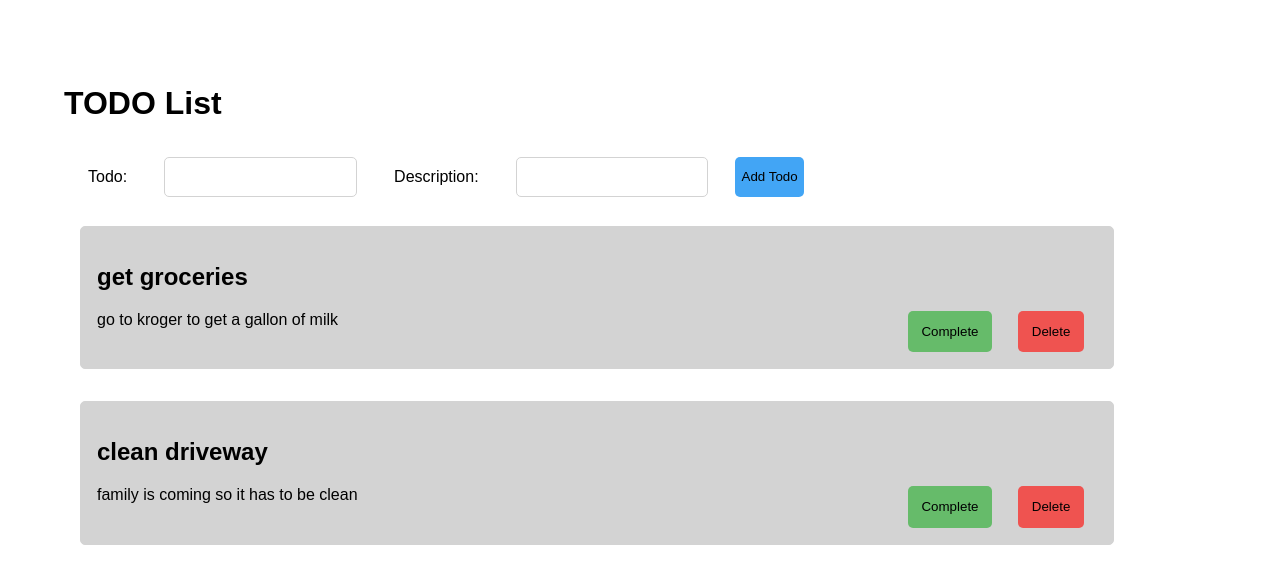
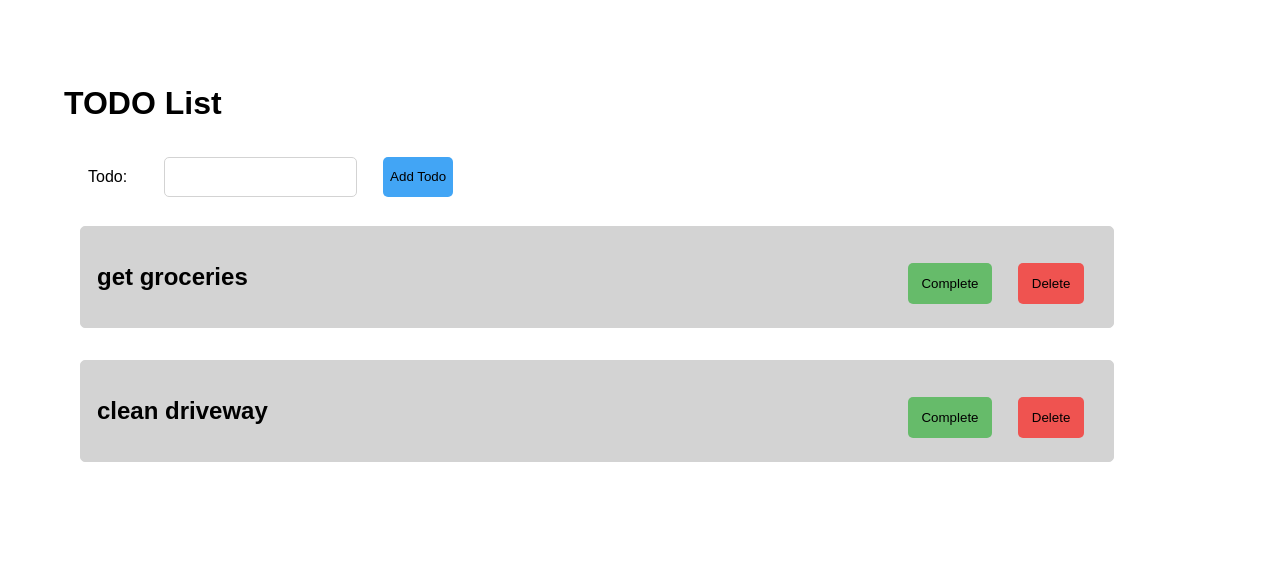
Before and after one commit to tonysulfaro/todo-list-react, a React (Create React App) app: page / in a window 1280 px wide. Shown: the top 584 px of the page. Built offline with nearby package versions, Linux system fonts and the light colour scheme.

Commit message:
remove description from todo

```diff
--- a/src/App.js
+++ b/src/App.js
@@ -5,8 +5,8 @@
 
 function App() {
 
-  const [todos, setTodos] = useState([{task:"get groceries", description: "go to kroger to get a gallon of milk", completed:false},
-  {task:"clean driveway", description: "family is coming so it has to be clean", completed:false}])
+  const [todos, setTodos] = useState([{title:"get groceries", completed:false},
+  {title:"clean driveway", completed:false}])
 
   function AddTodo(todo){
     const newTodos = [...todos]
--- a/src/Todo.jsx
+++ b/src/Todo.jsx
@@ -5,10 +5,8 @@
         <div className="todo">
             <h2
                 style={{ textDecoration: todo.completed ? "line-through" : "none" }}
-            >{todo.task}</h2>
-            <p
-                style={{ textDecoration: todo.completed ? "line-through" : "none" }}
-            >{todo.description}
+            >{todo.title}
+
             <button
                     className="danger"
                     onClick={()=>{
@@ -22,7 +20,8 @@
                     CompleteTodo(index)
                 }}
             >Complete</button>
-            </p>
+
+            </h2>
 
         </div>
     )
--- a/src/TodoInput.jsx
+++ b/src/TodoInput.jsx
@@ -3,15 +3,13 @@
 function TodoInput({AddTodo}){
 
     const [todo, setTodo] = useState('')
-    const [description, setDescription] =  useState('')
 
     return (
         <form
             onSubmit = {(e) => {
                 e.preventDefault()
-                AddTodo({task: todo, description:description, completed:false})
+                AddTodo({task: todo, completed:false})
                 setTodo('')
-                setDescription('')
             }}
         >
             <p>Todo:</p>
@@ -19,13 +17,6 @@
             value={todo}
             onChange={(e) => {
                 setTodo(e.target.value)
-            }}/>
-
-            <p>Description:</p>
-            <input type="text"
-            value={description}
-            onChange={(e)=> {
-                setDescription(e.target.value)
             }}/>
 
             <button
```
Lines whose indentation alone changed are shown as unchanged.
